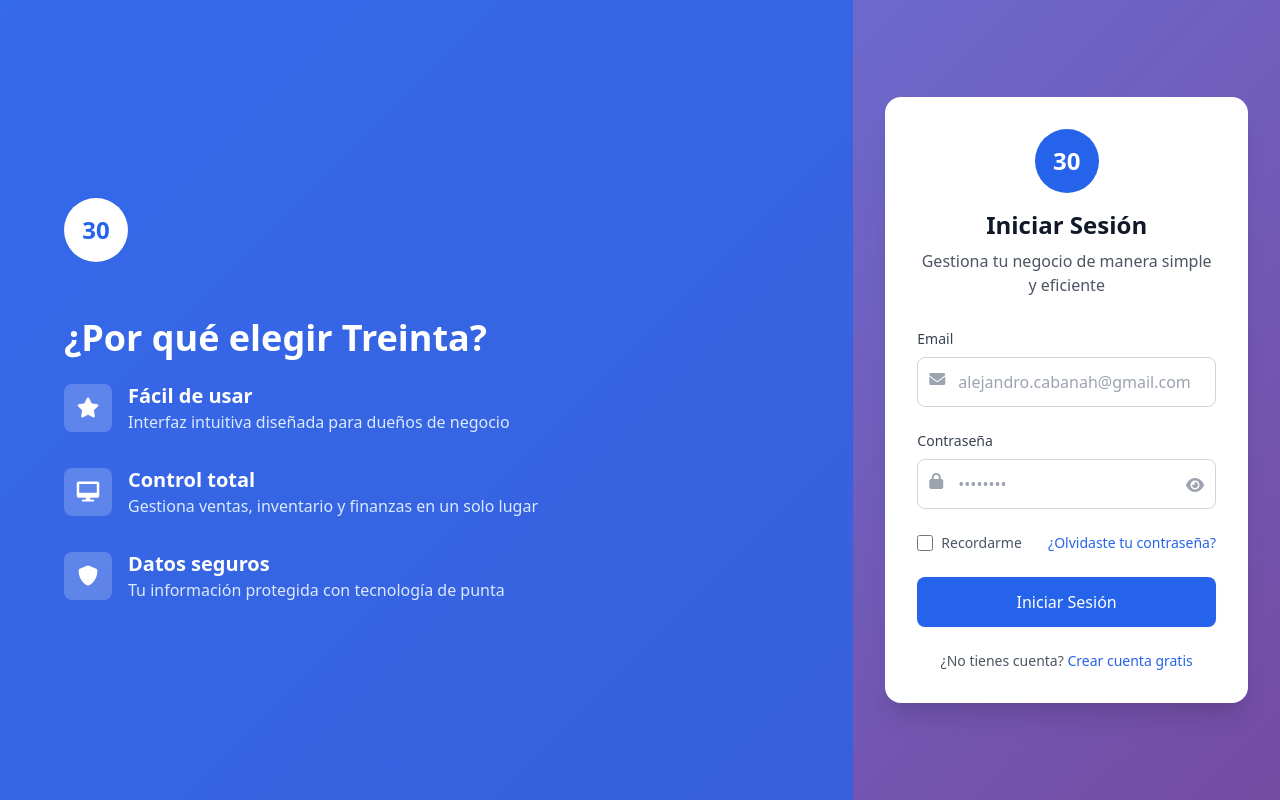
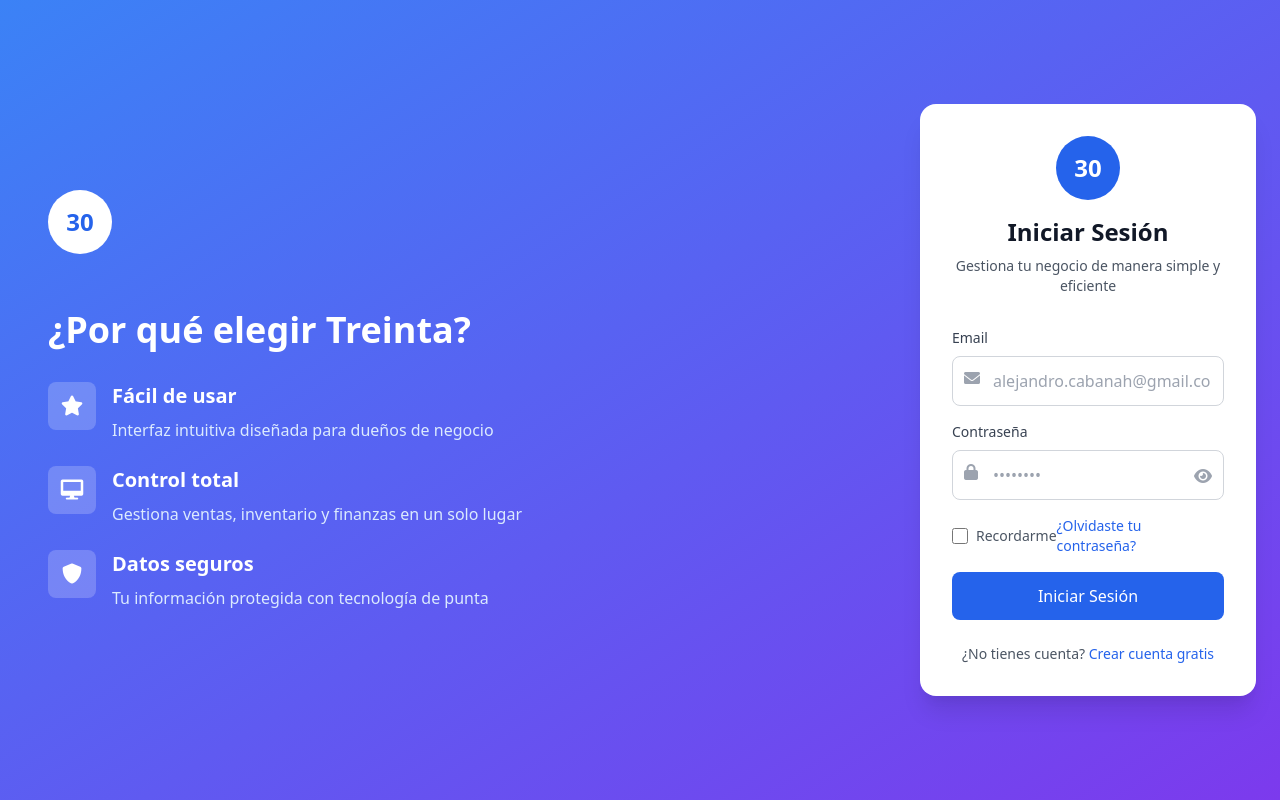
Before and after one commit to Codearlo/sistema_tienda, a PHP site: page /login.php in a window 1280 px wide. Run offline with PHP 8.4, Linux system fonts and the light colour scheme.

Commit message:
Subiendo los archivos

```diff
--- a/login.php
+++ b/login.php
@@ -2,7 +2,7 @@
 session_start();
 require_once 'backend/config/config.php';
 
-// Si ya está logueado, redirigir al dashboard o onboarding
+// Si ya está logueado, redirigir al dashboard
 if (isLoggedIn()) {
     if (isset($_SESSION['business_id']) && !empty($_SESSION['business_id'])) {
         header('Location: dashboard.php');
@@ -65,33 +65,6 @@ if ($_SERVER['REQUEST_METHOD'] === 'POST') {
                     error_log('Error updating last login: ' . $updateError->getMessage());
                 }
 
-                // Manejar "recordarme"
-                if ($remember) {
-                    try {
-                        $token = generateToken(64);
-                        $expires = date('Y-m-d H:i:s', strtotime('+30 days'));
-
-                        // Guardar token en BD (si existe la tabla)
-                        $db->insert("remember_tokens", [
-                            'user_id' => $user['id'],
-                            'token' => hash('sha256', $token),
-                            'expires_at' => $expires,
-                            'created_at' => date('Y-m-d H:i:s')
-                        ]);
-
-                        // Crear cookie
-                        setcookie('remember_token', $token, strtotime('+30 days'), '/', '', true, true);
-                    } catch (Exception $rememberError) {
-                        error_log('Error setting remember token: ' . $rememberError->getMessage());
-                        // No fallar el login por esto
-                    }
-                }
-
-                // Log del login
-                if (getConfig('enable_logging', true)) {
-                    error_log('[' . date('Y-m-d H:i:s') . '] Login exitoso - Usuario: ' . $email . ' - IP: ' . ($_SERVER['REMOTE_ADDR'] ?? 'unknown'));
-                }
-
                 // Redirigir según si tiene negocio configurado
                 if ($user['business_id']) {
                     $redirect = $_GET['redirect'] ?? 'dashboard.php';
@@ -104,18 +77,6 @@ if ($_SERVER['REQUEST_METHOD'] === 'POST') {
 
             } else {
                 $error = 'Email o contraseña incorrectos.';
-
-                // Registrar intento fallido si el usuario existe
-                if ($user) {
-                    try {
-                        $db->query(
-                            "UPDATE users SET login_attempts = login_attempts + 1 WHERE id = ?",
-                            [$user['id']]
-                        );
-                    } catch (Exception $attemptError) {
-                        error_log('Error updating login attempts: ' . $attemptError->getMessage());
-                    }
-                }
             }
         } catch (Exception $e) {
             $error = $e->getMessage();
@@ -134,140 +95,114 @@ $page_title = 'Iniciar Sesión';
     <title><?= $page_title ?> - <?= APP_NAME ?></title>
     <link href="https://cdn.jsdelivr.net/npm/tailwindcss@2.2.19/dist/tailwind.min.css" rel="stylesheet">
     <link href="https://cdnjs.cloudflare.com/ajax/libs/font-awesome/6.0.0/css/all.min.css" rel="stylesheet">
-    <style>
-        .bg-gradient-custom {
-            background: linear-gradient(135deg, #667eea 0%, #764ba2 100%);
-        }
-    </style>
 </head>
-<body class="bg-gradient-custom min-h-screen flex">
-    <!-- Panel izquierdo con información -->
-    <div class="hidden lg:flex lg:w-1/2 xl:w-2/3 relative overflow-hidden">
-        <div class="absolute inset-0 bg-blue-600 opacity-75"></div>
-        <div class="relative z-10 flex flex-col justify-center px-16 text-white">
+<body class="bg-gradient-to-br from-blue-500 to-purple-600 min-h-screen flex">
+    <!-- Panel izquierdo -->
+    <div class="hidden lg:flex lg:flex-1 flex-col justify-center p-12 text-white">
         <div class="mb-8">
             <div class="w-16 h-16 bg-white rounded-full flex items-center justify-center mb-6">
                 <span class="text-2xl font-bold text-blue-600">30</span>
             </div>
         </div>
 
-            <h1 class="text-4xl font-bold mb-6">¿Por qué elegir Treinta?</h1>
+        <h1 class="text-4xl font-bold mb-8">¿Por qué elegir Treinta?</h1>
 
-            <div class="space-y-8">
-                <div class="flex items-center space-x-4">
+        <div class="space-y-6">
+            <div class="flex items-start space-x-4">
                 <div class="w-12 h-12 bg-white bg-opacity-20 rounded-lg flex items-center justify-center">
                     <i class="fas fa-star text-xl"></i>
                 </div>
                 <div>
-                        <h3 class="text-xl font-semibold">Fácil de usar</h3>
+                    <h3 class="text-xl font-semibold mb-2">Fácil de usar</h3>
                     <p class="text-blue-100">Interfaz intuitiva diseñada para dueños de negocio</p>
                 </div>
             </div>
 
-                <div class="flex items-center space-x-4">
+            <div class="flex items-start space-x-4">
                 <div class="w-12 h-12 bg-white bg-opacity-20 rounded-lg flex items-center justify-center">
                     <i class="fas fa-desktop text-xl"></i>
                 </div>
                 <div>
-                        <h3 class="text-xl font-semibold">Control total</h3>
+                    <h3 class="text-xl font-semibold mb-2">Control total</h3>
                     <p class="text-blue-100">Gestiona ventas, inventario y finanzas en un solo lugar</p>
                 </div>
             </div>
 
-                <div class="flex items-center space-x-4">
+            <div class="flex items-start space-x-4">
                 <div class="w-12 h-12 bg-white bg-opacity-20 rounded-lg flex items-center justify-center">
                     <i class="fas fa-shield-alt text-xl"></i>
                 </div>
                 <div>
-                        <h3 class="text-xl font-semibold">Datos seguros</h3>
+                    <h3 class="text-xl font-semibold mb-2">Datos seguros</h3>
                     <p class="text-blue-100">Tu información protegida con tecnología de punta</p>
-                    </div>
                 </div>
             </div>
         </div>
     </div>
 
     <!-- Panel derecho con formulario -->
-    <div class="w-full lg:w-1/2 xl:w-1/3 flex items-center justify-center p-8">
-        <div class="max-w-md w-full">
+    <div class="w-full lg:w-96 flex items-center justify-center p-6">
+        <div class="w-full max-w-sm">
             <div class="bg-white rounded-2xl shadow-xl p-8">
-                <!-- Logo y título -->
+                <!-- Header -->
                 <div class="text-center mb-8">
                     <div class="w-16 h-16 bg-blue-600 rounded-full flex items-center justify-center mx-auto mb-4">
                         <span class="text-2xl font-bold text-white">30</span>
                     </div>
                     <h2 class="text-2xl font-bold text-gray-900">Iniciar Sesión</h2>
-                    <p class="text-gray-600 mt-2">Gestiona tu negocio de manera simple y eficiente</p>
+                    <p class="text-gray-600 text-sm mt-2">Gestiona tu negocio de manera simple y eficiente</p>
                 </div>
 
-                <!-- Errores -->
+                <!-- Error Message -->
                 <?php if ($error): ?>
-                    <div class="mb-6 p-4 border border-red-300 text-red-700 bg-red-50 rounded-lg">
+                    <div class="mb-6 p-3 bg-red-50 border border-red-200 text-red-700 rounded-lg text-sm">
                         <i class="fas fa-exclamation-circle mr-2"></i>
                         <?= htmlspecialchars($error) ?>
                     </div>
                 <?php endif; ?>
 
-                <?php if ($success): ?>
-                    <div class="mb-6 p-4 border border-green-300 text-green-700 bg-green-50 rounded-lg">
-                        <i class="fas fa-check-circle mr-2"></i>
-                        <?= htmlspecialchars($success) ?>
-                    </div>
-                <?php endif; ?>
-
-                <!-- Formulario -->
-                <form method="POST" action="" class="space-y-6">
+                <!-- Form -->
+                <form method="POST" action="" class="space-y-4">
                     <div>
-                        <label for="email" class="block text-sm font-medium text-gray-700 mb-2">
-                            Email
-                        </label>
+                        <label for="email" class="block text-sm font-medium text-gray-700 mb-2">Email</label>
                         <div class="relative">
                             <input type="email" id="email" name="email" required
                                    value="<?= htmlspecialchars($_POST['email'] ?? '') ?>"
                                    placeholder="alejandro.cabanah@gmail.com"
-                                   class="w-full pl-10 pr-3 py-3 border border-gray-300 rounded-lg focus:outline-none focus:ring-2 focus:ring-blue-500 focus:border-transparent">
+                                   class="w-full pl-10 pr-3 py-3 border border-gray-300 rounded-lg focus:outline-none focus:ring-2 focus:ring-blue-500">
                             <i class="fas fa-envelope absolute left-3 top-3.5 text-gray-400"></i>
                         </div>
                     </div>
 
                     <div>
-                        <label for="password" class="block text-sm font-medium text-gray-700 mb-2">
-                            Contraseña
-                        </label>
+                        <label for="password" class="block text-sm font-medium text-gray-700 mb-2">Contraseña</label>
                         <div class="relative">
                             <input type="password" id="password" name="password" required
                                    placeholder="••••••••"
-                                   class="w-full pl-10 pr-10 py-3 border border-gray-300 rounded-lg focus:outline-none focus:ring-2 focus:ring-blue-500 focus:border-transparent">
+                                   class="w-full pl-10 pr-10 py-3 border border-gray-300 rounded-lg focus:outline-none focus:ring-2 focus:ring-blue-500">
                             <i class="fas fa-lock absolute left-3 top-3.5 text-gray-400"></i>
-                            <button type="button" onclick="togglePassword()" class="absolute right-3 top-3.5 text-gray-400 hover:text-gray-600">
+                            <button type="button" onclick="togglePassword()" class="absolute right-3 top-3.5 text-gray-400">
                                 <i id="toggleIcon" class="fas fa-eye"></i>
                             </button>
                         </div>
                     </div>
 
-                    <div class="flex items-center justify-between">
+                    <div class="flex items-center justify-between text-sm">
                         <label class="flex items-center">
-                            <input type="checkbox" name="remember" class="h-4 w-4 text-blue-600 focus:ring-blue-500 border-gray-300 rounded">
-                            <span class="ml-2 text-sm text-gray-600">Recordarme</span>
+                            <input type="checkbox" name="remember" class="h-4 w-4 text-blue-600 border-gray-300 rounded">
+                            <span class="ml-2 text-gray-600">Recordarme</span>
                         </label>
-                        <a href="forgot-password.php" class="text-sm text-blue-600 hover:text-blue-500">
-                            ¿Olvidaste tu contraseña?
-                        </a>
+                        <a href="#" class="text-blue-600 hover:text-blue-500">¿Olvidaste tu contraseña?</a>
                     </div>
 
-                    <button type="submit"
-                            class="w-full flex justify-center py-3 px-4 border border-transparent rounded-lg shadow-sm text-base font-medium text-white bg-blue-600 hover:bg-blue-700 focus:outline-none focus:ring-2 focus:ring-offset-2 focus:ring-blue-500 transition duration-200">
+                    <button type="submit" class="w-full bg-blue-600 text-white py-3 px-4 rounded-lg font-medium hover:bg-blue-700 focus:outline-none focus:ring-2 focus:ring-blue-500">
                         Iniciar Sesión
                     </button>
                 </form>
 
-                <div class="mt-6 text-center">
-                    <p class="text-sm text-gray-600">
-                        ¿No tienes cuenta?
-                        <a href="register.php" class="font-medium text-blue-600 hover:text-blue-500">
-                            Crear cuenta gratis
-                        </a>
-                    </p>
+                <div class="mt-6 text-center text-sm">
+                    <span class="text-gray-600">¿No tienes cuenta? </span>
+                    <a href="register.php" class="text-blue-600 font-medium hover:text-blue-500">Crear cuenta gratis</a>
                 </div>
             </div>
         </div>
```
Lines whose indentation alone changed are shown as unchanged.
